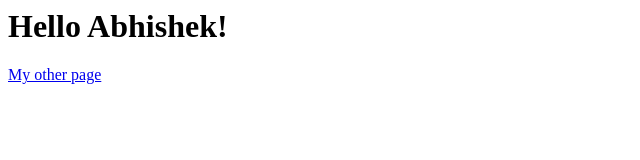
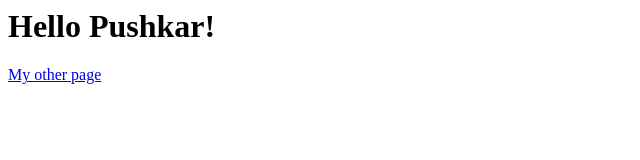
Before and after one commit to pushkarbisht/web-platform-rmdgva, a plain HTML site: page index.html in a window 1280 px wide. Shown: the whole page, without its empty margins (0-640 px from the left). Drawn offline with Linux system fonts and the light colour scheme.

Commit message:
1 file modified

```diff
--- a/index.html
+++ b/index.html
@@ -5,7 +5,7 @@
     <!-- <link rel="stylesheet" type="text/css" href="styles.css"> -->
   </head>
   <body>
-    <h1>Hello Abhishek!</h1>
+    <h1>Hello Pushkar!</h1>
     <a href="/me.html">My other page</a>
   </body>
 </html>
```
